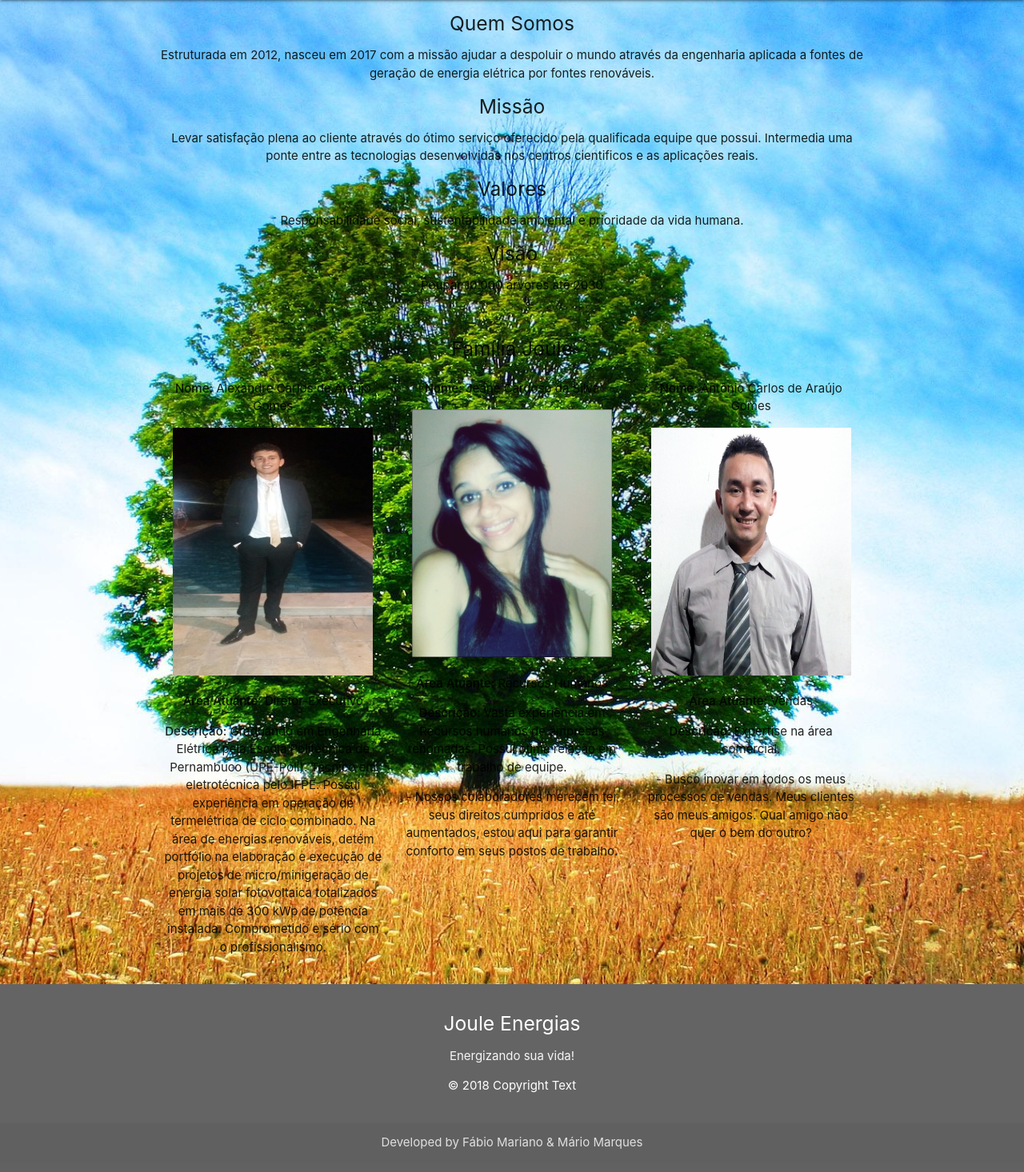
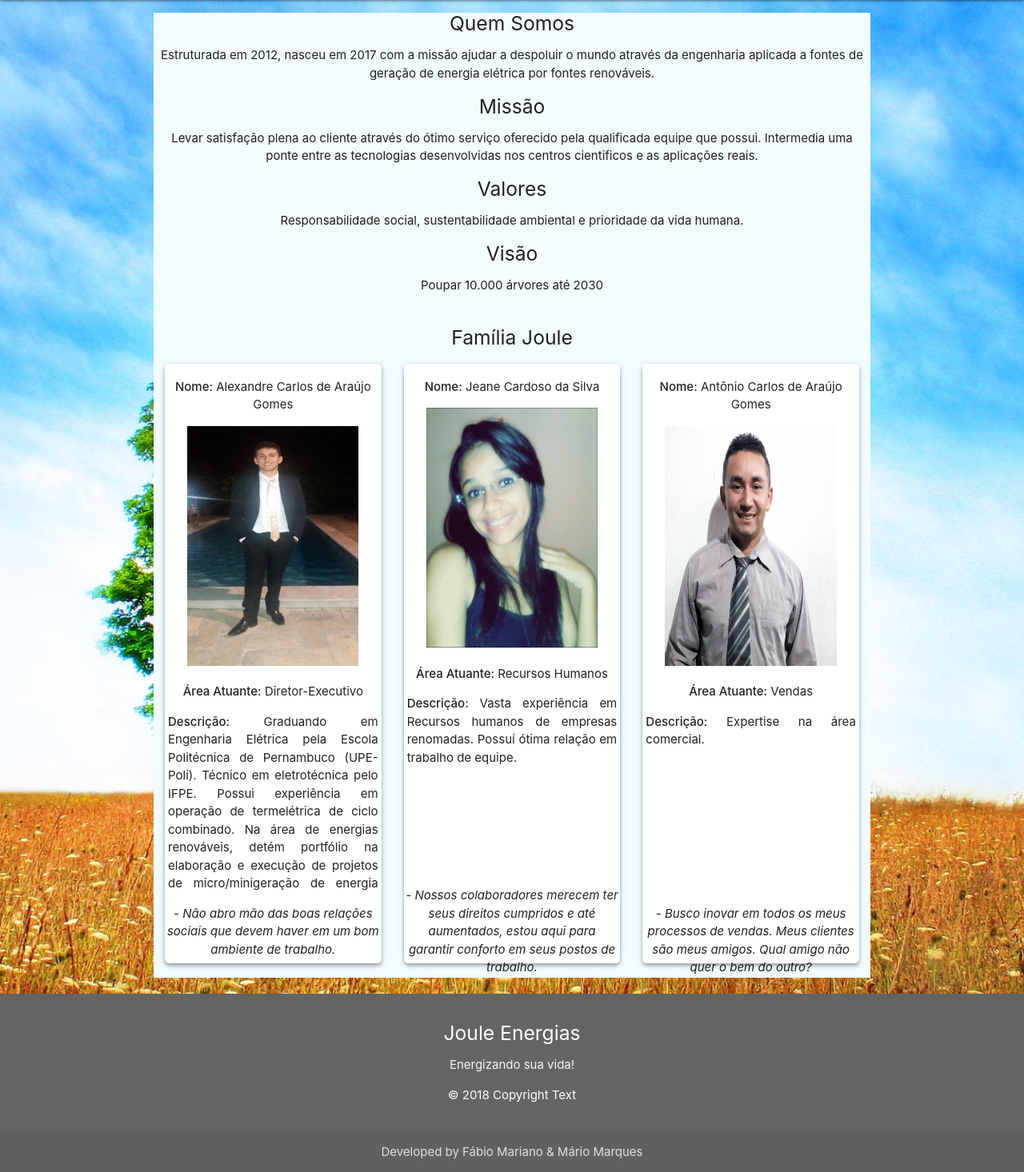
Before and after one commit to lolmanxd/Joule-Energias, a PHP site: page /empresa.html in a window 1280 px wide. Shown: the part 64-1530 px from the top of the page at 80% size. Before the commit the page ends 1502 px from the top, so only its background shows below. Run offline with PHP 8.4, Linux system fonts and the light colour scheme; some libraries are stand-ins or nearby versions.

Commit message:
aplicando style na página empresa e adicionando alert nas páginas +voce e contato (alert ainda não oficial)

```diff
--- a/contato.html
+++ b/contato.html
@@ -55,7 +55,7 @@
                     <p>
                         <strong>App Papo Solar</strong>
                     </p>
-                    <a><img src="imgs/img_play_store.png" class="img-play-store-contato"  alt="Link para playstore"></a>
+                    <a onclick="alert('O app está em construção...');"><img src="imgs/img_play_store.png" class="img-play-store-contato"  alt="Link para playstore"></a>
                 </div>
             </div>
         </div>
--- a/css/style.css
+++ b/css/style.css
@@ -13,6 +13,12 @@
 .scroll {
     width: 100%;
     height: 20em;
+    overflow:auto
+}
+
+.scroll-empresa {
+    width: 100%;
+    height: 15em;
     overflow:auto
 }
 
@@ -64,3 +70,29 @@
 .nossos-dados{
     font-size: 22px
 }
+
+.my-border{
+    border-radius: 5px;
+    height: 100%;
+    margin-left: 1%;
+    margin-right: 1%;
+    padding-top: 1%;
+    padding-left: 0.5%;
+    padding-right: 0.5%;
+    height: 50em
+}
+
+.margin-bottom{
+    margin-bottom: 2%
+}
+
+.padding-horizontal{
+    padding-left: 1%;
+    padding-right: 1%;
+}
+
+.image-empresa {
+    width: 80%;
+    height: 20em;
+    border-color: white
+}
--- a/empresa.html
+++ b/empresa.html
@@ -41,7 +41,7 @@
 
         <!-- CONTENT -->
         <div>
-        <div class="container center ">
+            <div class="container center" style="background-color: #f2fbff">
                 <div class="margem">
                     <h5 >Quem Somos</h5>
                     <p class="margemBot">Estruturada em 2012, nasceu em 2017 com a missão ajudar a despoluir o mundo através da engenharia aplicada a fontes de geração de energia elétrica por fontes renováveis.</p>
@@ -56,37 +56,59 @@
                     <p class="margemBot">Poupar 10.000 árvores até 2030</p>
 
                 </div>
+
+                <div class="row center " style="padding-top:1%;">
+                    <h5 >Família Joule</h5>
+
+
+                    <div class="col s12 m12 l4 margin-bottom" style="margin-top: 1%">
+                        <div class="my-border z-depth-2 center white">
+                            <p><strong>Nome:</strong> Alexandre Carlos de Araújo Gomes</p>
+                            <img src="imgs/alexandre.jpg" class="image-empresa">
+                            <p><strong>Área Atuante:</strong> Diretor-Executivo</p>
+                            <p class="text-justify padding-horizontal scroll-empresa">
+                                <strong>Descrição:</strong> Graduando em Engenharia Elétrica pela Escola
+                                Politécnica de Pernambuco (UPE-Poli). Técnico em eletrotécnica pelo IFPE.
+                                Possui experiência em operação de termelétrica de ciclo combinado. Na área de
+                                energias renováveis, detém portfólio na elaboração e execução de projetos de
+                                micro/minigeração de energia solar fotovoltaica totalizados em mais de 300 kWp
+                                de potência instalada. Comprometido e sério com o profissionalismo.
+                            </p>
+                            <p><em>- Não abro mão das boas relações sociais que devem haver em um bom ambiente de trabalho.</em></p>
+                        </div>
                     </div>
 
-        <br>
-
-        <div class="row container center s12">
-        <h5>Família Joule</h5>
-            <div class="col s12 m4">
-
-            <p><strong>Nome:</strong> Alexandre Carlos de Araújo Gomes</p>
-            <img src="imgs/alexandre.jpg" height="310px" width="250px" border="none" >
-            <p><strong>Área Atuante:</strong> Diretor-Executivo</p>
-            <p><strong>Descrição:</strong> Graduando em Engenharia Elétrica pela Escola Politécnica de Pernambuco (UPE-Poli). Técnico em eletrotécnica pelo IFPE. Possui experiência em operação de termelétrica de ciclo combinado. Na área de energias renováveis, detém portfólio na elaboração e execução de projetos de micro/minigeração de energia solar fotovoltaica totalizados em mais de 300 kWp de potência instalada. Comprometido e sério com o profissionalismo.</p>
+                    <div class="col s12 m12 l4 margin-bottom"style="margin-top: 1%">
+                        <div class="my-border z-depth-2 center white">
+                            <p><strong>Nome:</strong> Jeane Cardoso da Silva</p>
+                            <img src="imgs/jeane.jpg" class="image-empresa">
+                            <p><strong>Área Atuante:</strong> Recursos Humanos</p>
+                            <p class="text-justify padding-horizontal scroll-empresa">
+                                <strong>Descrição: </strong>Vasta experiência em Recursos humanos de empresas
+                                renomadas. Possuí ótima relação em trabalho de equipe.
+                            </p>
+                            <p><em>- Nossos colaboradores merecem ter seus direitos cumpridos e até aumentados,
+                                estou aqui para garantir conforto em seus postos de trabalho.</em>
+                            </p>
+                        </div>
                     </div>
 
-            <div class="col s12 m4">
-            <p><strong>Nome:</strong> Jeane Cardoso da Silva</p>
-            <img src="imgs/jeane.jpg" height="310px" width="250px">
-            <p><strong>Área Atuante:</strong> Recursos Humanos</p>
-            <p><strong>Descrição: </strong>Vasta experiência em Recursos humanos de empresas renomadas. Possuí ótima relação em trabalho de equipe.</p>
-            <p>- Nossos colaboradores merecem ter seus direitos cumpridos e até aumentados, estou aqui para garantir conforto em seus postos de trabalho.</p>
+
+                    <div class="col s12 m12 l4 margin-bottom"style="margin-top: 1%">
+                        <div class="my-border z-depth-2 center white">
+                            <p><strong>Nome:</strong> Antônio Carlos de Araújo Gomes</p>
+                            <img src="imgs/antonio.jpeg" class="image-empresa">
+                            <p><strong>Área Atuante:</strong> Vendas</p>
+                            <p class="text-justify padding-horizontal scroll-empresa">
+                                <strong>Descrição:</strong> Expertise na área comercial.</p>
+                            <p><em>- Busco inovar em todos os meus processos de vendas. Meus
+                                clientes são meus amigos. Qual amigo não quer o bem do outro?</em></p>
                         </div>
-
-            <div class="col s12 m4">
-            <p><strong>Nome:</strong> Antônio Carlos de Araújo Gomes</p>
-            <img src="imgs/antonio.jpeg" height="310px" width="250px">
-            <p><strong>Área Atuante:</strong> Vendas</p>
-            <p><strong>Descrição:</strong> Expertise na área comercial.</p>
-            <p>- Busco inovar em todos os meus processos de vendas. Meus clientes são meus amigos. Qual amigo não quer o bem do outro?</p>
                     </div>
 
                 </div>
+            </div>
+
     </div>
 
         <!-- FOOTER -->
--- a/voce.html
+++ b/voce.html
@@ -74,7 +74,7 @@
                         <p>
                            <strong>App Papo Solar</strong>
                         </p>
-                        <a><img src="imgs/img_play_store.png" class="img-play-store-voce"  alt="Link para playstore"></a>
+                        <a onclick="alert('O app está em construção...');"><img src="imgs/img_play_store.png" class="img-play-store-voce"  alt="Link para playstore"></a>
                     </div>
                 </div>
             </div>
```
Lines whose indentation alone changed are shown as unchanged.
